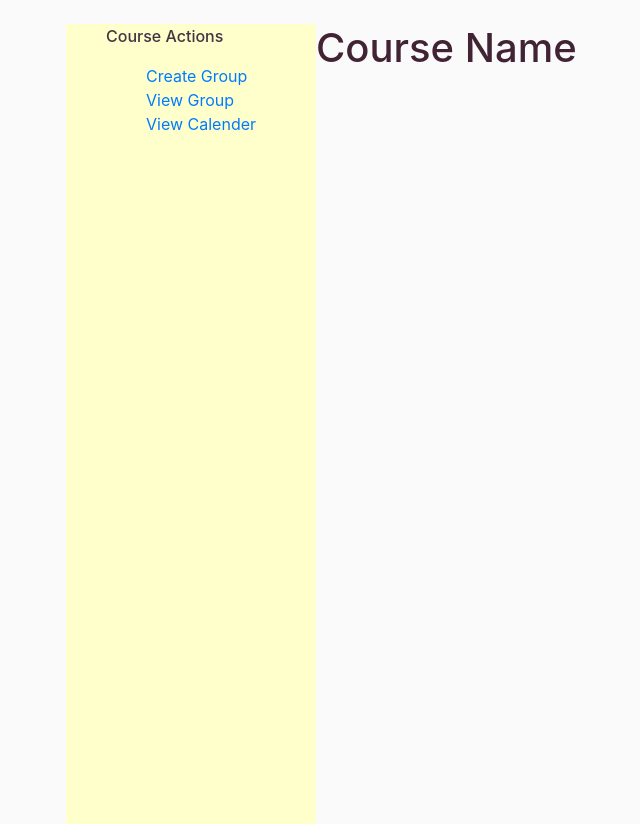
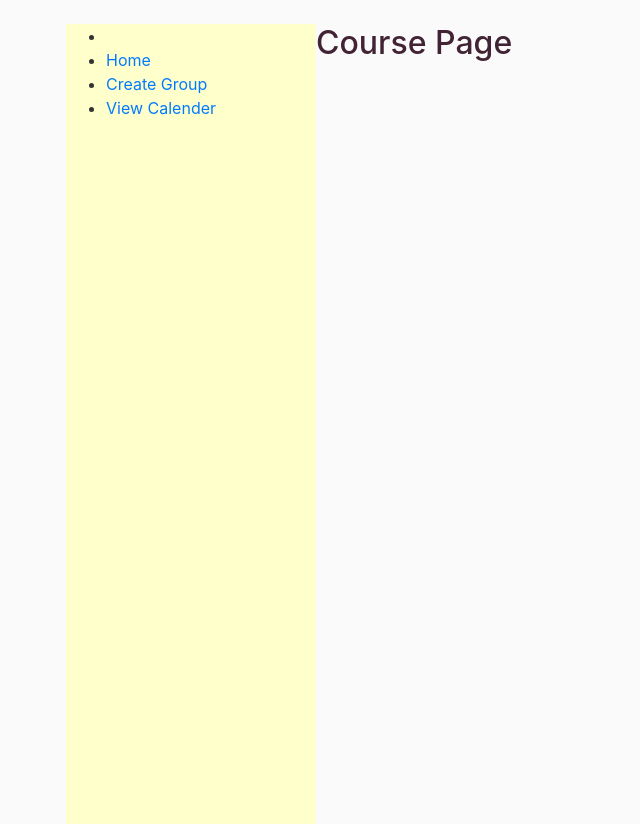
Before and after one commit to tejasipalkar/SER_517_Software_Factory_group5, a Flask app: template templates/coursepage.html in a window 1280 px wide. Shown: the part 56-880 px from the top of the page, without its empty margins (19-659 px from the left). Run offline with Flask 2, Linux system fonts and the light colour scheme; the template is opened without the code that fills it, so the values that code supplies are empty; some libraries are stand-ins or nearby versions.

Commit message:
Stylised the page, added functionalities

```diff
--- a/templates/coursepage.html
+++ b/templates/coursepage.html
@@ -7,9 +7,9 @@
 	        <li><a href="#">View Calender</a></li>
 	</ul>
 </div> -->
-	<div class="wrapper">
+<!-- 	<div class="wrapper">
 		<!--Sidebar-->
-		<nav id="sidebar">
+<!-- 		<nav id="sidebar">
 			<ul class="sidebar_items">
 				<p>Course Actions</p>
 				<ul class="first_item">
@@ -23,15 +23,21 @@
 				</ul>
 			</ul>
 
-		</nav>
+		</nav>-->
+<div class="wrapper">
+	<nav class="sidenav" id="sidebar">
+	<ul>
+		<li class="active">
+			<li><a href="#" onclick="showContent(event)">Home</a></li>
+		</li>
+		<li><a href="#">Create Group</a></li>
+		<li><a href="#">View Calender</a></li>
+	</ul>
+	</nav>
 
-		<!--Page Content-->
-		<div id = "content">
-			<h1>Course Name</h1>
-		</div>
+	<div class="content">
+	  <h2>Course Page</h2>
+	</div>
+</div>
 
-	</div>
-<!-- <div class="main">
-    <h1>Course Name</h1>
-</div>
- -->{% endblock content %}
+ {% endblock content %}
```
